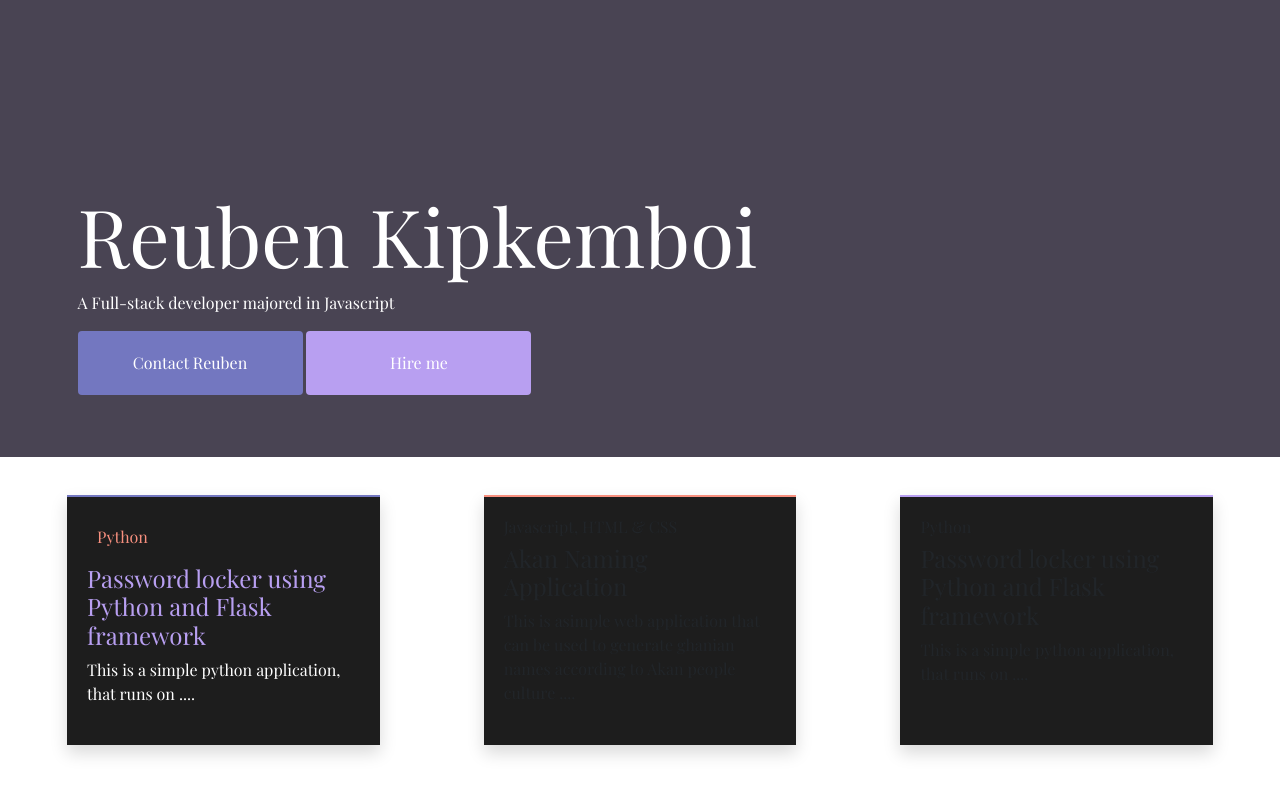
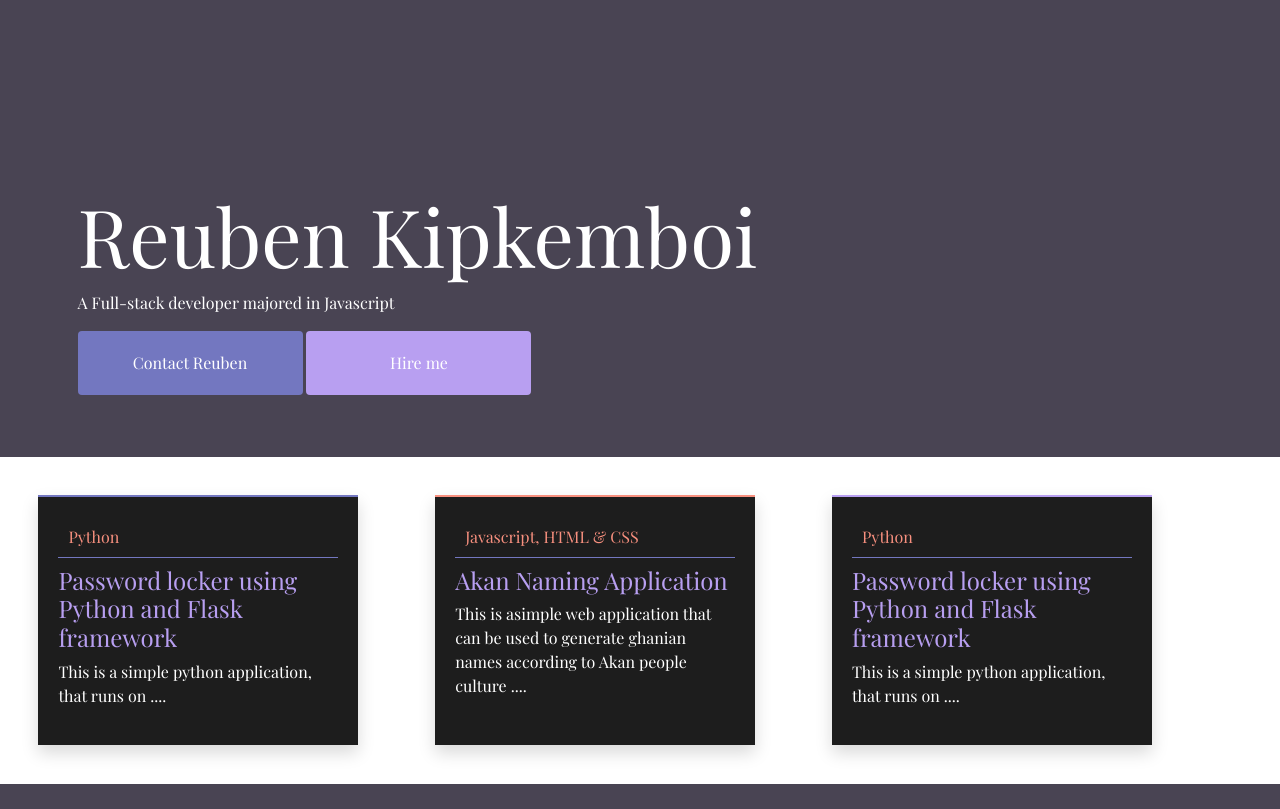
Before and after one commit to Reuben-Kipkemboi/Django-portfolio, a Django app: template portapp/templates/index.html in a window 1280 px wide. Shown: the part 75-884 px from the top of the page. After the commit the page ends 859 px from the top, so only its background shows below. Run offline with Django 4.2, Linux system fonts and the light colour scheme; the template is opened without the code that fills it, so the values that code supplies are empty; parts of the project's set-up code (start-up, migrations or seed data) failed here and were passed over; some libraries are stand-ins or nearby versions.

Commit message:
st:card-styling - optimizes card styling

```diff
--- a/portapp/static/css/style.css
+++ b/portapp/static/css/style.css
@@ -11,6 +11,9 @@
     background-repeat: no-repeat;
     /* background:linear-gradient( rgba(0, 0, 0, 0.5) 100%, rgba(0, 0, 0, 0.5)100%),url("images/bg1.jpg"); */
 
+}
+#cardrow{
+    margin-right: 3%;
 }
 .header{
     margin-top: 10%;
@@ -60,7 +63,6 @@
     outline: none;
 }
 #contact{
-    color: #ffffff;
     border: 1px solid #BC5B4E;
     background: linear-gradient(to left, #494453 50%, #ffffff 50%) right;
     background-size: 200%;
@@ -68,7 +70,7 @@
     border-radius: 3px;
 }
 #contact:hover{
-    color: #000000;
+    color: #ffffff;
     background-position: left;
 
 }
@@ -85,46 +87,39 @@
 
 }
 /*Row 2 styling  */
-#row2{
-    display: flex;
-    flex-direction: row;
-    justify-content: space-around;
-    margin-bottom: 5%;
-}
 #p1{
     border-top: 2px solid #7377C0;
     height: 250px;
-    margin-top: 3%;
+    margin: 3%;
     background-color: #1D1D1D;
     padding: 20px;
 }
-#p1 .python{
+#p1 .python, #p2 .python,#p3 .python{
     color:#F8907F;
     padding: 10px;
+    border-bottom: 1px solid #7377C0;
 
 }
-#p1 .par1{
+#p1 .par1,#p2 .par1,#p3 .par1{
     color:#B89FF1;
 
 }
-#p1 .desc{
+#p1 .desc,#p2 .desc,#p3 .desc{
     color:#ffffff;
 
 }
 #p2{
     border-top: 2px solid #F8907F;
-    width: 28%;
     height: 250px;
-    margin-top: 3%;
+    margin: 3%;
     background-color: #1D1D1D;
     padding: 20px;
 
 }
 #p3{
     border-top: 2px solid #B89FF1;
-    width: 28%;
     height: 250px;
-    margin-top: 3%;
+    margin: 3%;
     background-color: #1D1D1D;
     padding: 20px;
 
@@ -179,3 +174,7 @@
     color: #ffffff;
     background-position: left;
 }
+#container{
+    background-color: #494453;
+    height: 100vh;
+}
--- /dev/null
+++ b/portapp/templates/certifications.html
@@ -0,0 +1,3 @@
+<h1>
+    coming soon
+</h1>
--- a/portapp/templates/index.html
+++ b/portapp/templates/index.html
@@ -18,22 +18,21 @@
         <!-- <img src="{% static 'css/images/bg.png'%}" alt="Icon" id="image"> -->
     </div>
 </div>
-<div class="row">
-    <div class="col-md-12 col-sm-6" id="row2">
-        <div class=" col-md-3 project1 shadow" id="p1">
+<div class="row row-cols-1 row-cols-md-4" >
+        <div class=" col project1 shadow" id="p1">
             <h6 class="python">Python</h6>
             <h4 class="par1">Password locker using Python and Flask framework</h4>
             <p class="desc">This is a simple python application, that runs on ....</p>
         </div>
 
-        <div class="col-md-3 project1 shadow" id="p2">
+        <div class="col mb-4 project1 shadow" id="p2">
             <h6 class="python">Javascript, HTML & CSS</h6>
             <h4 class="par1">Akan Naming Application</h4>
             <p class="desc">This is asimple web application that can be used to generate ghanian names according to Akan
                 people culture ....</p>
         </div>
 
-        <div class="col-md-3 project1 shadow" id="p3">
+        <div class="col mb-4 project1 shadow" id="p3">
             <h6 class="python">Python</h6>
             <h4 class="par1">Password locker using Python and Flask framework</h4>
             <p class="desc">This is a simple python application, that runs on ....</p>
--- a/portapp/templates/projects.html
+++ b/portapp/templates/projects.html
@@ -2,7 +2,8 @@
 {% load static %}
 {% block content %}
 {{ block.super}}
-<h3 class="text-center" id="head">My Projects</h3>
+<div class="container-fluid"id="container">
+    <h3 class="text-center" id="head" style="color: #B89FF1;">My Projects</h3>
     <!-- Looping through news   -->
 
     <div class="row row-cols-1 row-cols-md-3">
@@ -28,4 +29,5 @@
         {% endfor %}
 
     </div>
+</div>
 {% endblock %}
```
Lines whose indentation alone changed are shown as unchanged.
